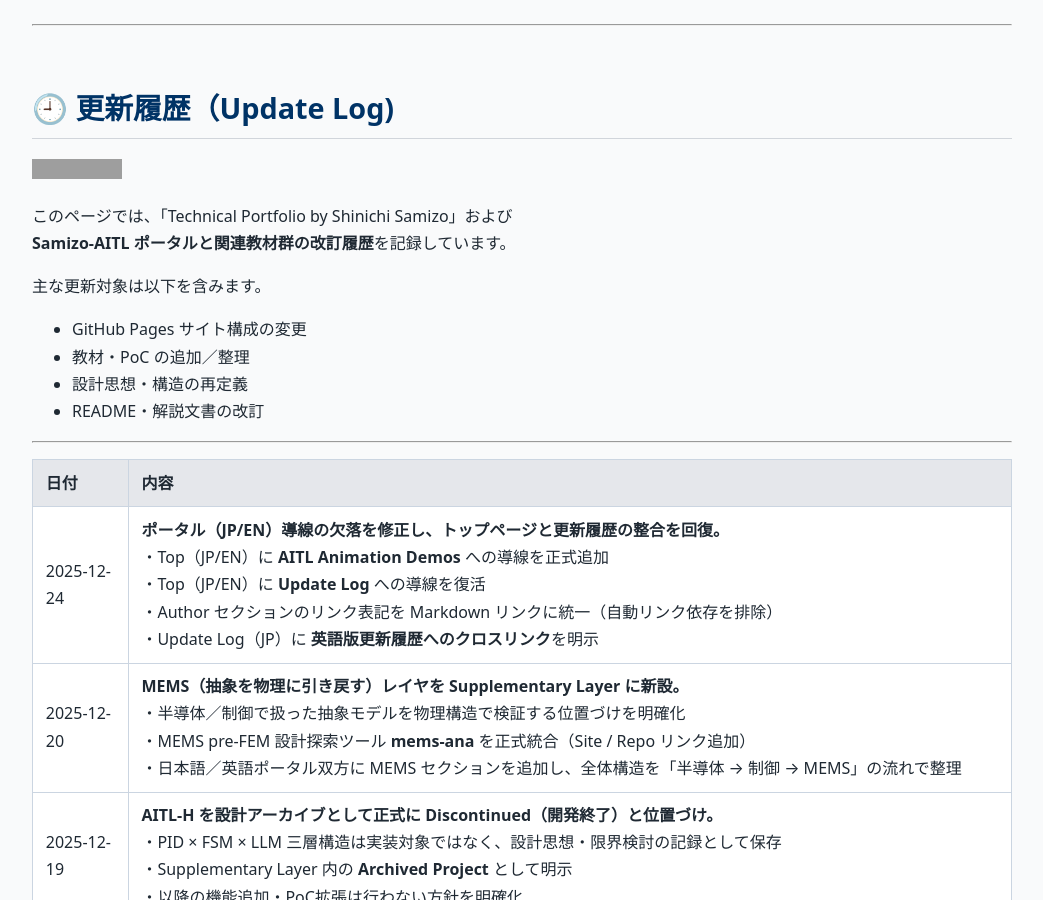
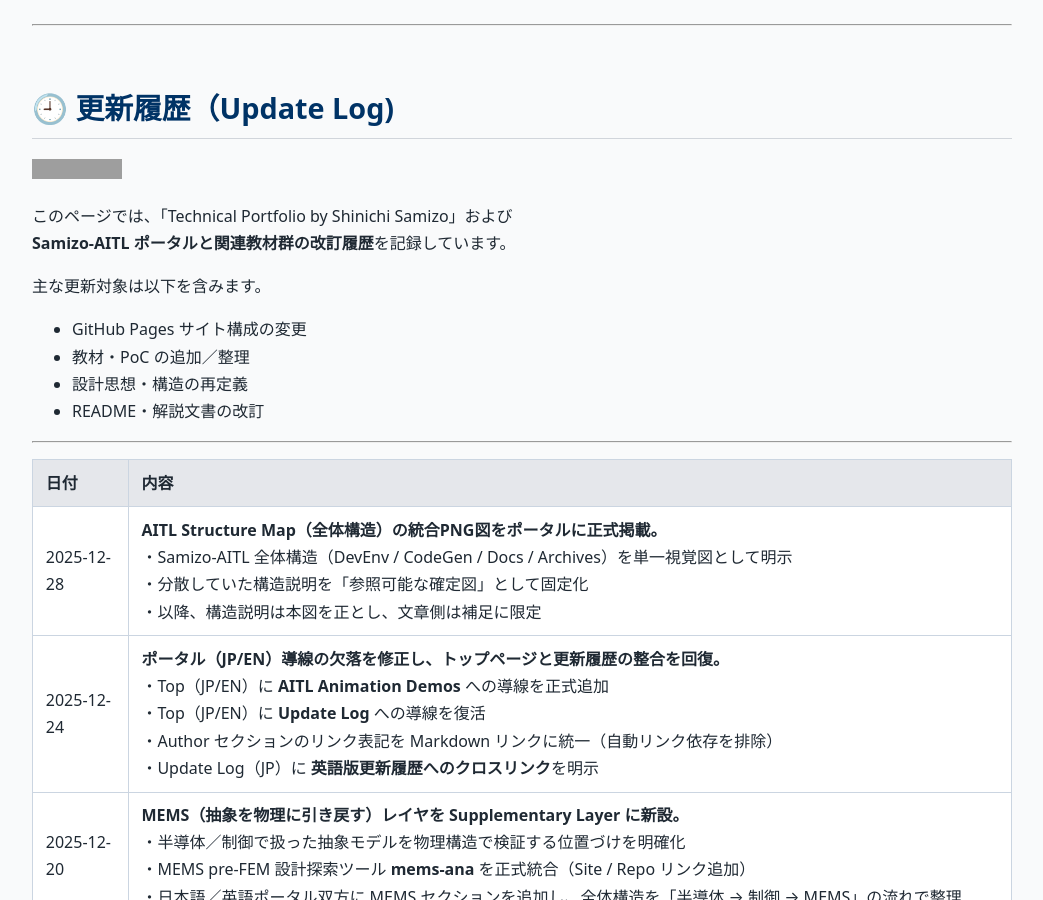
Before and after one commit to Samizo-AITL/Samizo-AITL.github.io, a Jekyll site: the page built from about/update/index.md, in a window 1280 px wide and 900 px high. Shown: the whole window, without its empty margins (118-1161 px from the left). Built offline with Jekyll 4.4.1, drawn with Linux system fonts in a browser that asks for light colours; grey boxes are pictures that could not be loaded.

Commit message:
Update index.md

```diff
--- a/about/update/index.md
+++ b/about/update/index.md
@@ -23,6 +23,7 @@ description: Samizo-AITLおよび関連教材の改訂履歴（GitHub Pagesポ
 
 | 日付       | 内容 |
 |------------|------|
+| 2025-12-28 | **AITL Structure Map（全体構造）の統合PNG図をポータルに正式掲載。**<br>・Samizo-AITL 全体構造（DevEnv / CodeGen / Docs / Archives）を単一視覚図として明示<br>・分散していた構造説明を「参照可能な確定図」として固定化<br>・以降、構造説明は本図を正とし、文章側は補足に限定 |
 | 2025-12-24 | **ポータル（JP/EN）導線の欠落を修正し、トップページと更新履歴の整合を回復。**<br>・Top（JP/EN）に **AITL Animation Demos** への導線を正式追加<br>・Top（JP/EN）に **Update Log** への導線を復活<br>・Author セクションのリンク表記を Markdown リンクに統一（自動リンク依存を排除）<br>・Update Log（JP）に **英語版更新履歴へのクロスリンク**を明示 |
 | 2025-12-20 | **MEMS（抽象を物理に引き戻す）レイヤを Supplementary Layer に新設。**<br>・半導体／制御で扱った抽象モデルを物理構造で検証する位置づけを明確化<br>・MEMS pre-FEM 設計探索ツール **mems-ana** を正式統合（Site / Repo リンク追加）<br>・日本語／英語ポータル双方に MEMS セクションを追加し、全体構造を「半導体 → 制御 → MEMS」の流れで整理 |
 | 2025-12-19 | **AITL-H を設計アーカイブとして正式に Discontinued（開発終了）と位置づけ。**<br>・PID × FSM × LLM 三層構造は実装対象ではなく、設計思想・限界検討の記録として保存<br>・Supplementary Layer 内の **Archived Project** として明示<br>・以降の機能追加・PoC拡張は行わない方針を明確化 |
```
